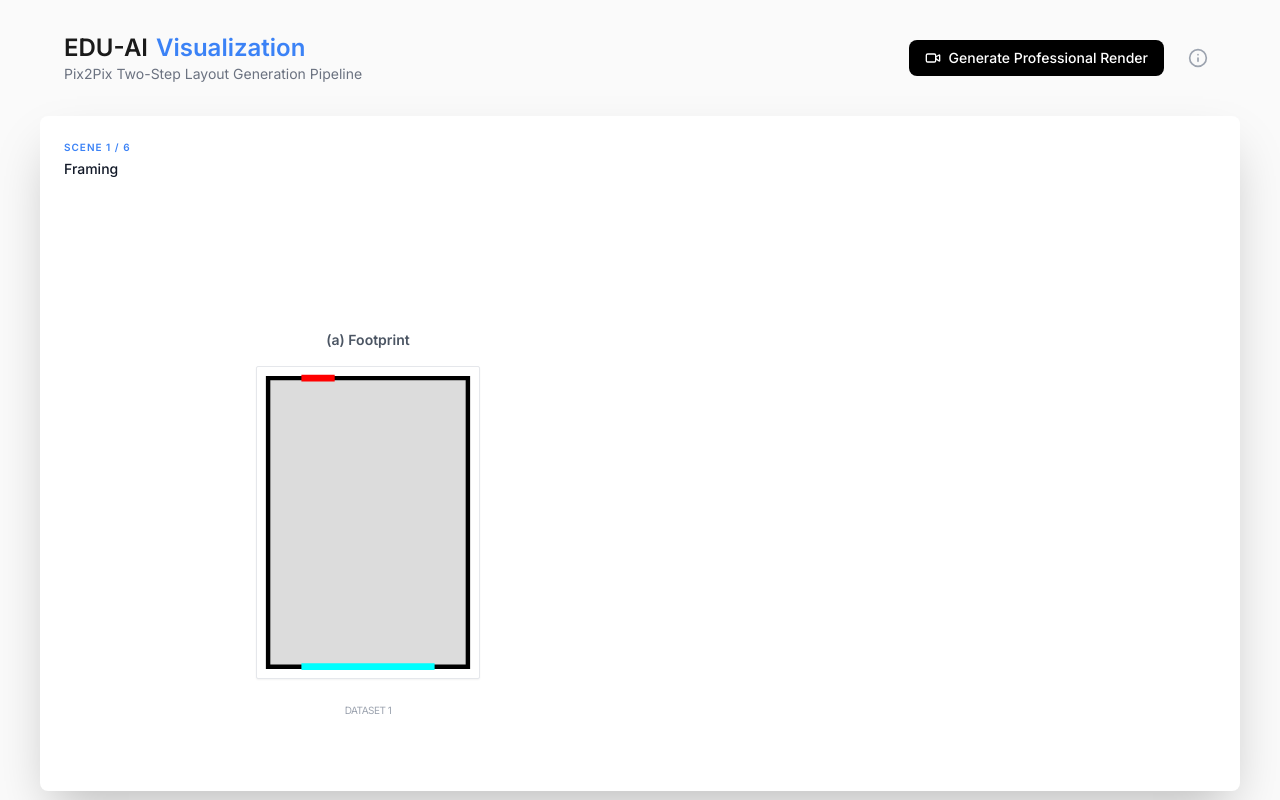
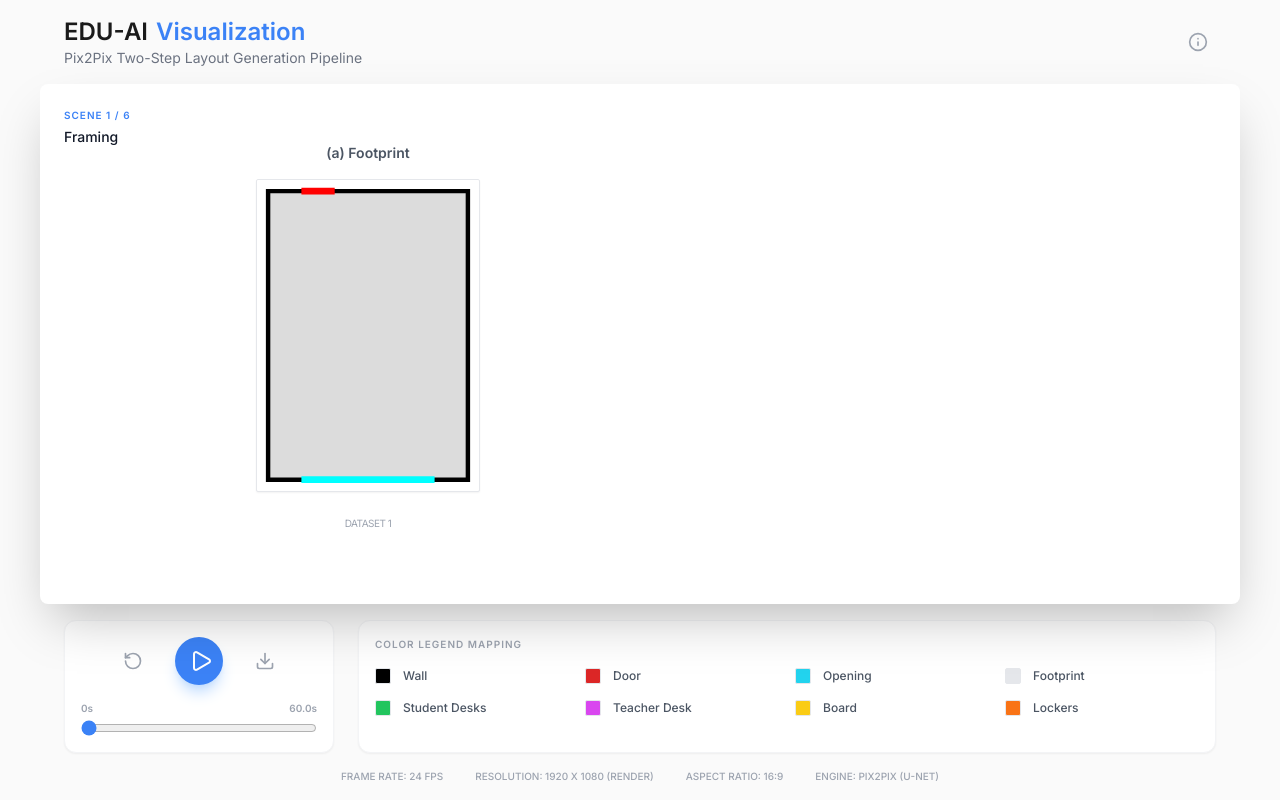
Before and after one commit to karadagi/EDU_AI_EXPLAINER, a React (Vite) app: page / in a window 1280 px wide. Shown: the top 800 px of the page. Built offline with nearby package versions, Linux system fonts and the light colour scheme.

Commit message:
Remove Professional Render button and adjust layout to fit screen

```diff
--- a/App.tsx
+++ b/App.tsx
@@ -1,8 +1,7 @@
 
 import React, { useState, useEffect, useRef } from 'react';
 import { motion, AnimatePresence } from 'framer-motion';
-import { Play, Pause, RotateCcw, Download, Info, Settings, Video } from 'lucide-react';
-import { GoogleGenAI } from "@google/genai";
+import { Play, Pause, RotateCcw, Download, Info, Settings } from 'lucide-react';
 import { COLORS, STAGES } from './constants';
 import { FloorPlan } from './components/FloorPlan';
 import { Pix2PixDiagram } from './components/Pix2PixDiagram';
@@ -11,7 +10,6 @@ import { SceneType } from './types';
 export default function App() {
   const [currentTime, setCurrentTime] = useState(0);
   const [isPlaying, setIsPlaying] = useState(false);
-  const [isGenerating, setIsGenerating] = useState(false);
   const animationRef = useRef<number>();
 
   // Derived states based on currentTime (0-60s)
@@ -51,41 +49,6 @@ export default function App() {
     setCurrentTime(0);
   };
 
-  const handleGenerateVideo = async () => {
-    if (!await window.aistudio.hasSelectedApiKey()) {
-      await window.aistudio.openSelectKey();
-      // Proceed after triggering selection dialog
-    }
-
-    setIsGenerating(true);
-    try {
-      const ai = new GoogleGenAI({ apiKey: process.env.API_KEY });
-      let operation = await ai.models.generateVideos({
-        model: 'veo-3.1-fast-generate-preview',
-        prompt: 'Academic explainer animation of a Pix2Pix neural network generating classroom furniture layouts. High quality, minimal 2D vector style, white background, scientific diagram with floor plans transitioning from empty to zoned to fully furnished.',
-        config: {
-          numberOfVideos: 1,
-          resolution: '1080p',
-          aspectRatio: '16:9'
-        }
-      });
-
-      while (!operation.done) {
-        await new Promise(resolve => setTimeout(resolve, 5000));
-        operation = await ai.operations.getVideosOperation({ operation: operation });
-      }
-
-      const downloadLink = operation.response?.generatedVideos?.[0]?.video?.uri;
-      if (downloadLink) {
-        window.open(`${downloadLink}&key=${process.env.API_KEY}`, '_blank');
-      }
-    } catch (error) {
-      console.error("Video generation failed:", error);
-      alert("An error occurred during video generation. Please check your API key.");
-    } finally {
-      setIsGenerating(false);
-    }
-  };
 
   // Scene Components
   const renderScene = () => {
@@ -276,9 +239,9 @@ export default function App() {
   };
 
   return (
-    <div className="min-h-screen bg-neutral-50 flex flex-col items-center p-8">
+    <div className="h-screen bg-neutral-50 flex flex-col items-center p-4 overflow-hidden">
       {/* Header */}
-      <header className="w-full max-w-6xl flex justify-between items-center mb-8">
+      <header className="w-full max-w-6xl flex justify-between items-center mb-4">
         <div>
           <h1 className="text-2xl font-semibold flex items-center gap-2">
             EDU-AI <span className="text-blue-500">Visualization</span>
@@ -286,14 +249,6 @@ export default function App() {
           <p className="text-sm text-gray-500">Pix2Pix Two-Step Layout Generation Pipeline</p>
         </div>
         <div className="flex items-center gap-4">
-          <button
-            onClick={handleGenerateVideo}
-            disabled={isGenerating}
-            className="flex items-center gap-2 px-4 py-2 bg-black text-white rounded-lg text-sm font-medium hover:bg-neutral-800 transition disabled:opacity-50"
-          >
-            {isGenerating ? <RotateCcw className="animate-spin w-4 h-4" /> : <Video className="w-4 h-4" />}
-            Generate Professional Render
-          </button>
           <button className="p-2 text-gray-400 hover:text-black transition">
             <Info className="w-5 h-5" />
           </button>
@@ -301,7 +256,7 @@ export default function App() {
       </header>
 
       {/* Main Canvas Area */}
-      <main className="canvas-container shadow-2xl relative">
+      <main className="canvas-container flex-1 shadow-2xl relative">
         <AnimatePresence mode="wait">
           <motion.div
             key={currentScene}
@@ -326,9 +281,9 @@ export default function App() {
       </main>
 
       {/* Controls & Legend */}
-      <div className="w-full max-w-6xl mt-8 grid grid-cols-1 lg:grid-cols-4 gap-8">
+      <div className="w-full max-w-6xl mt-4 grid grid-cols-1 lg:grid-cols-4 gap-6">
         {/* Playback Controls */}
-        <div className="lg:col-span-1 bg-white p-6 rounded-xl border border-gray-100 shadow-sm flex flex-col justify-center">
+        <div className="lg:col-span-1 bg-white p-4 rounded-xl border border-gray-100 shadow-sm flex flex-col justify-center">
           <div className="flex items-center justify-center gap-6 mb-4">
             <button onClick={reset} className="p-2 text-gray-400 hover:text-blue-500 transition">
               <RotateCcw className="w-5 h-5" />
@@ -359,7 +314,7 @@ export default function App() {
         </div>
 
         {/* Color Legend */}
-        <div className="lg:col-span-3 bg-white p-6 rounded-xl border border-gray-100 shadow-sm overflow-x-auto">
+        <div className="lg:col-span-3 bg-white p-4 rounded-xl border border-gray-100 shadow-sm overflow-x-auto">
           <h4 className="text-[10px] font-bold text-gray-400 mb-4 uppercase tracking-widest">Color Legend Mapping</h4>
           <div className="grid grid-cols-2 md:grid-cols-4 gap-4">
             {COLORS.map((item) => (
@@ -373,7 +328,7 @@ export default function App() {
       </div>
 
       {/* Footer Info */}
-      <footer className="mt-12 text-gray-400 text-[10px] font-medium flex gap-8">
+      <footer className="mt-4 text-gray-400 text-[10px] font-medium flex gap-8">
         <span>FRAME RATE: 24 FPS</span>
         <span>RESOLUTION: 1920 X 1080 (RENDER)</span>
         <span>ASPECT RATIO: 16:9</span>
--- a/index.html
+++ b/index.html
@@ -1,6 +1,6 @@
-
 <!DOCTYPE html>
 <html lang="en">
+
 <head>
     <meta charset="UTF-8">
     <meta name="viewport" content="width=device-width, initial-scale=1.0">
@@ -12,8 +12,9 @@
             font-family: 'Inter', sans-serif;
             background-color: #ffffff;
             color: #1a1a1a;
-            overflow-x: hidden;
+            overflow: hidden;
         }
+
         .canvas-container {
             aspect-ratio: 16/9;
             width: 100%;
@@ -21,12 +22,12 @@
             margin: 0 auto;
             position: relative;
             background: white;
-            box-shadow: 0 10px 30px -5px rgba(0,0,0,0.1);
+            box-shadow: 0 10px 30px -5px rgba(0, 0, 0, 0.1);
             border-radius: 8px;
             overflow: hidden;
         }
     </style>
-<script type="importmap">
+    <script type="importmap">
 {
   "imports": {
     "lucide-react": "https://esm.sh/lucide-react@^0.562.0",
@@ -38,10 +39,12 @@
   }
 }
 </script>
-<link rel="stylesheet" href="/index.css">
+    <link rel="stylesheet" href="/index.css">
 </head>
+
 <body>
     <div id="root"></div>
-<script type="module" src="/index.tsx"></script>
+    <script type="module" src="/index.tsx"></script>
 </body>
+
 </html>
```
Lines whose indentation alone changed are shown as unchanged.
